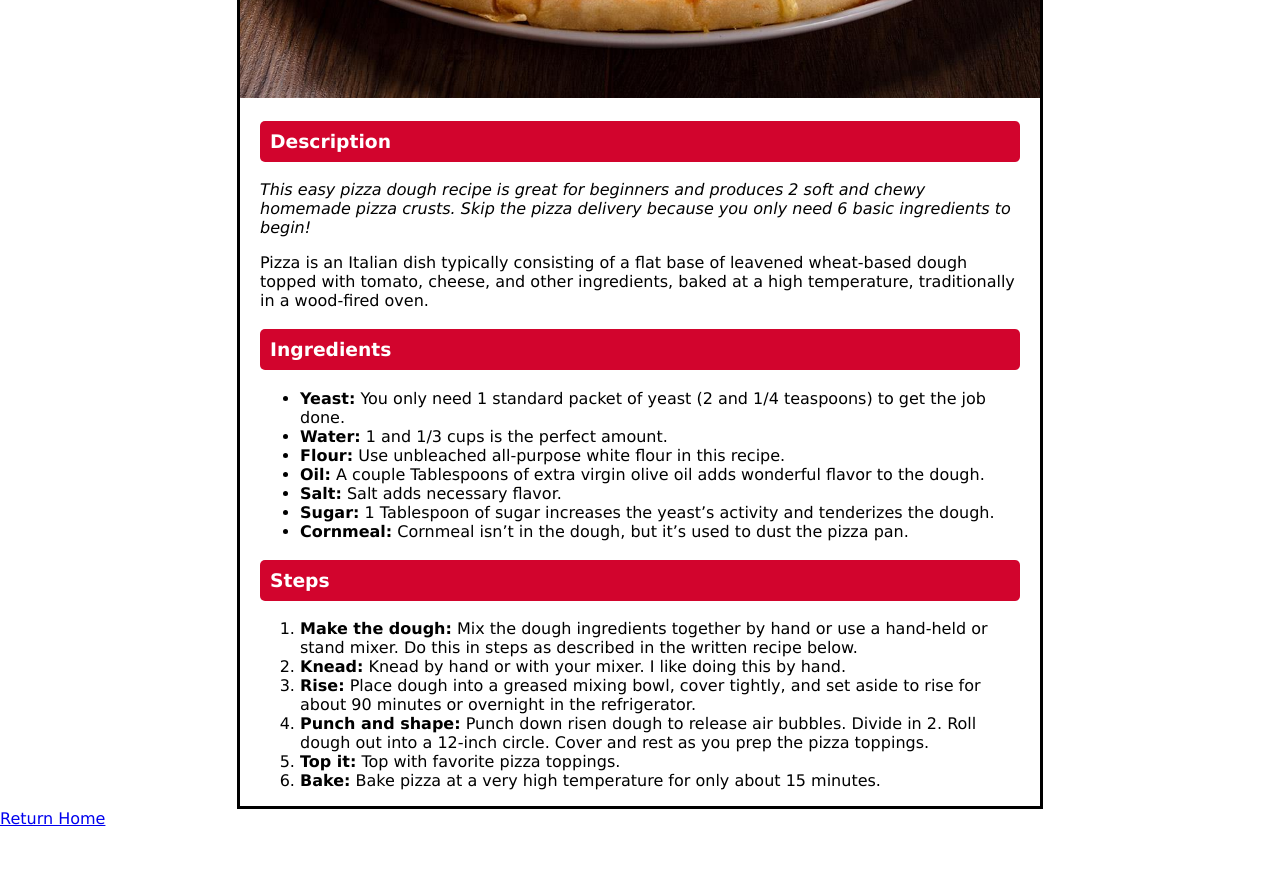
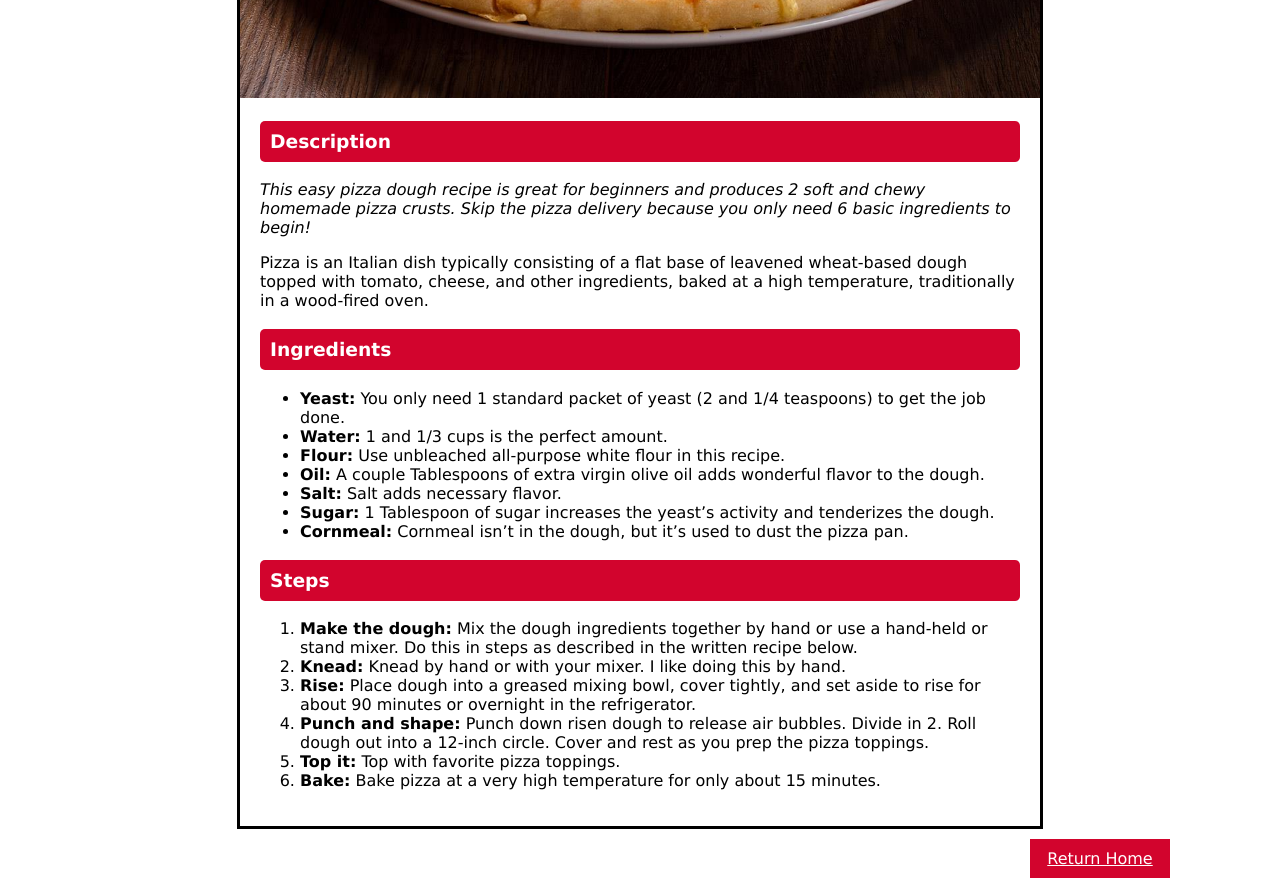
Before and after one commit to andrea441/odin-recipes, a plain HTML site: page recipes/pizza.html in a window 1280 px wide. Shown: the part 460-1348 px from the top of the page. Before the commit the page ends 1288 px from the top, so only its background shows below. Drawn offline with Linux system fonts and the light colour scheme.

Commit message:
Add CSS styling to the "Return Home" link

```diff
--- a/recipes/pizza.html
+++ b/recipes/pizza.html
@@ -40,6 +40,6 @@
         </div>
     </div>
 
-    <a href="../index.html">Return Home</a>
+    <a href="../index.html" class="return-button">Return Home</a>
 </body>
 </html>
--- a/style.css
+++ b/style.css
@@ -59,7 +59,7 @@ h1 {
 }
 
 .recipe-text {
-    padding: 0px 20px;
+    padding: 0px 20px 20px 20px;
 }
 
 .recipe-text h3 {
@@ -68,3 +68,13 @@ h1 {
     padding: 10px;
     color: white;
 }
+
+.return-button {
+    margin: 10px 10px 10px 1030px;
+    width: 120px;
+    padding: 10px;
+    display: block;
+    background-color: #D2042D;
+    color: white;
+    text-align: center;
+}
```
Also changed, not shown: recipes/chilaquiles.html (+1 -1 lines), recipes/ramen.html (+1 -1 lines).
